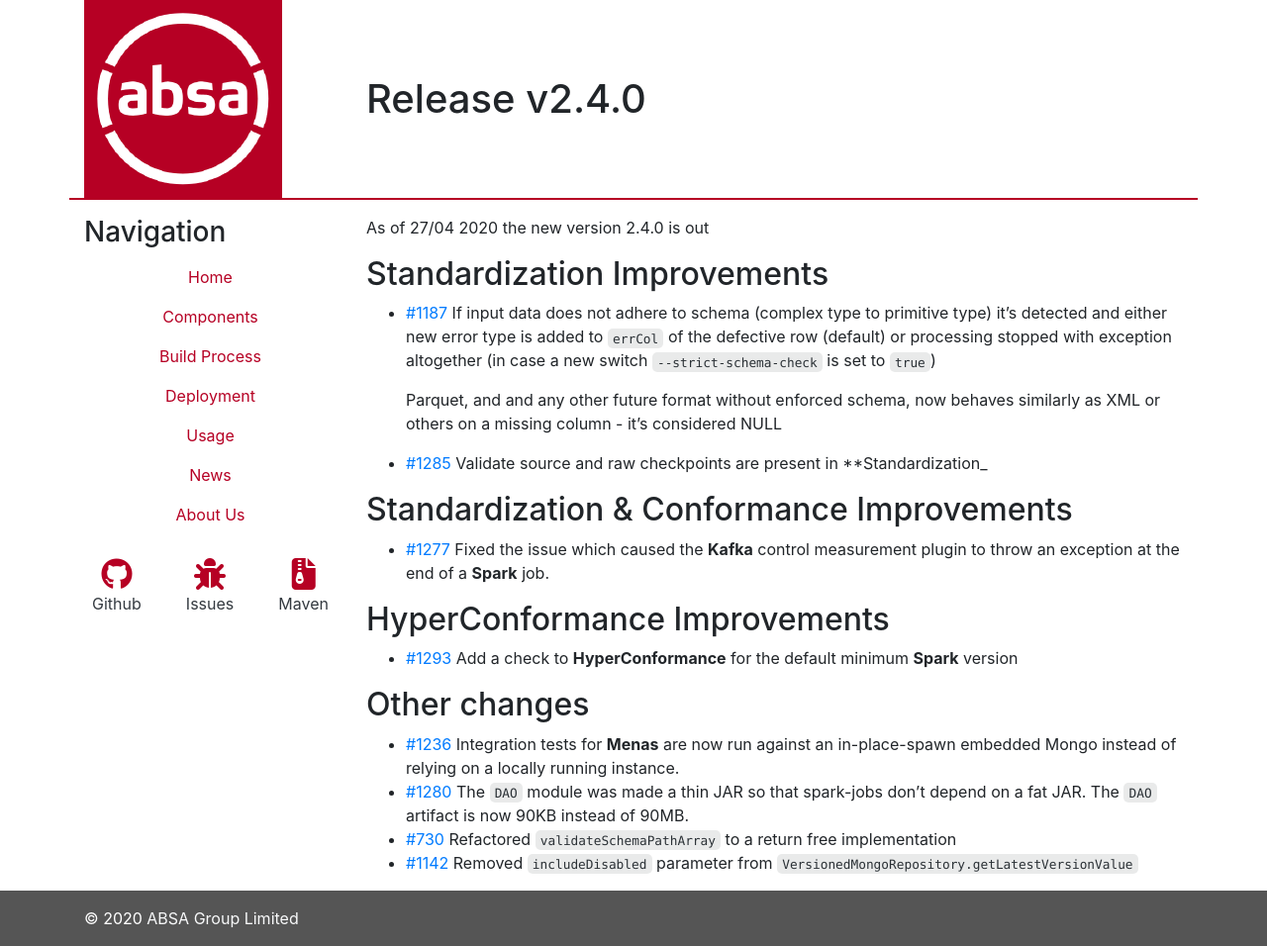
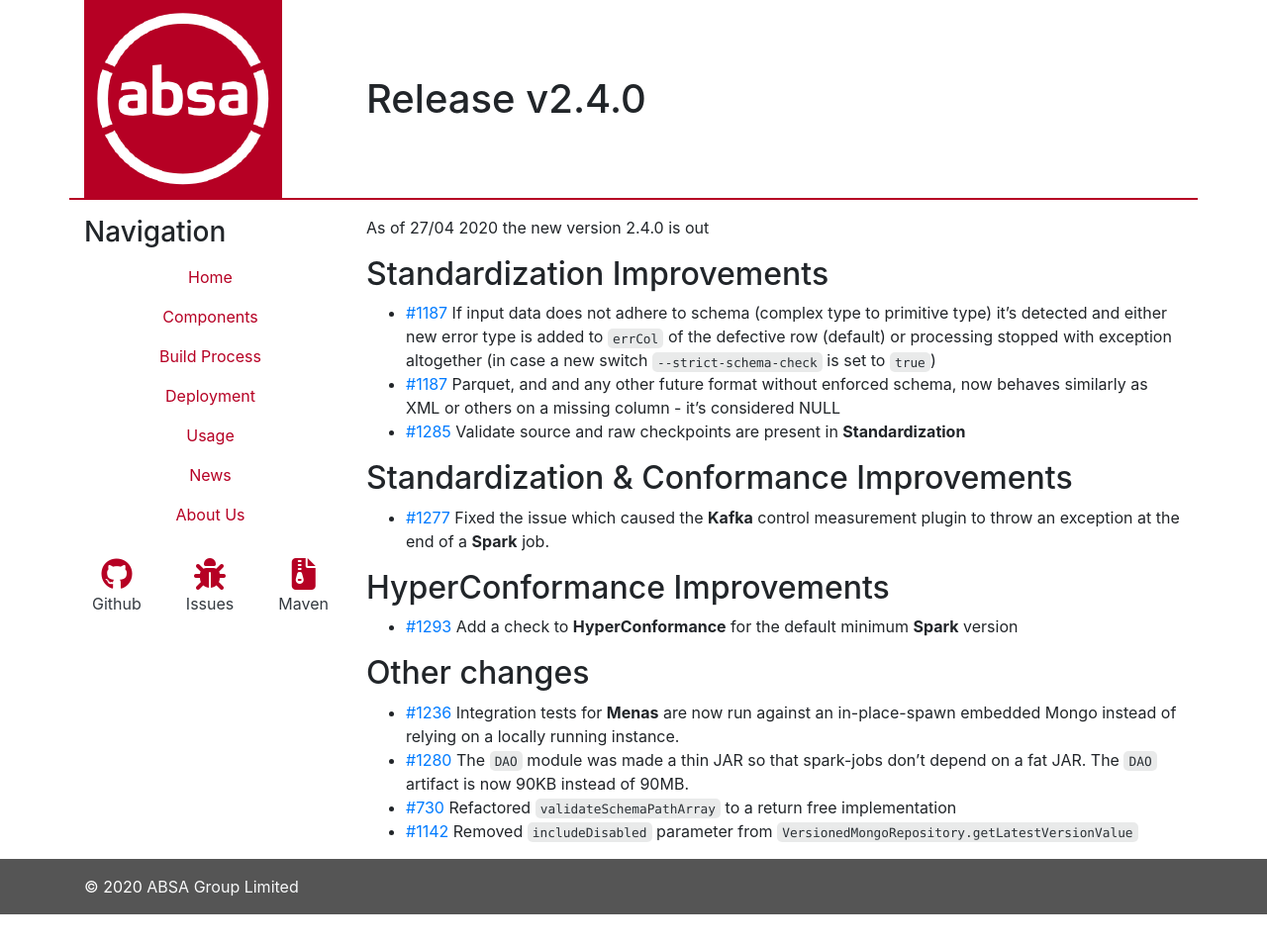
Before and after one commit to AbsaOSS/enceladus, a Jekyll site: the page built from _posts/2020-04-27-release-2.4.0.md, in a window 1280 px wide. Shown: the whole page at 99% size. Built offline with Jekyll 4.4.1, drawn with Linux system fonts in a browser that asks for light colours; nearby versions of some CDN libraries; after the commit the page ends 924 px from its top, so only the background shows below that.

Commit message:
1308: Release 2.4.0 * Update per PR comments

```diff
--- a/_posts/2020-04-27-release-2.4.0.md
+++ b/_posts/2020-04-27-release-2.4.0.md
@@ -11,10 +11,8 @@
 ## Standardization Improvements
 
 - [#1187]({{ site.github.issues_url }}/1187) If input data does not adhere to schema (complex type to primitive type) it's detected and either new error type is added to `errCol` of the defective row (default) or processing stopped with exception altogether (in case a new switch `--strict-schema-check` is set to `true`)
-
-    Parquet, and and any other future format without enforced schema, now behaves similarly as XML or others on a missing column - it's considered NULL
-
-- [#1285]({{ site.github.issues_url }}/1285) Validate source and raw checkpoints are present in **Standardization_
+- [#1187]({{ site.github.issues_url }}/1187) Parquet, and and any other future format without enforced schema, now behaves similarly as XML or others on a missing column - it's considered NULL
+- [#1285]({{ site.github.issues_url }}/1285) Validate source and raw checkpoints are present in **Standardization**
 
 ## Standardization & Conformance Improvements
 
```
